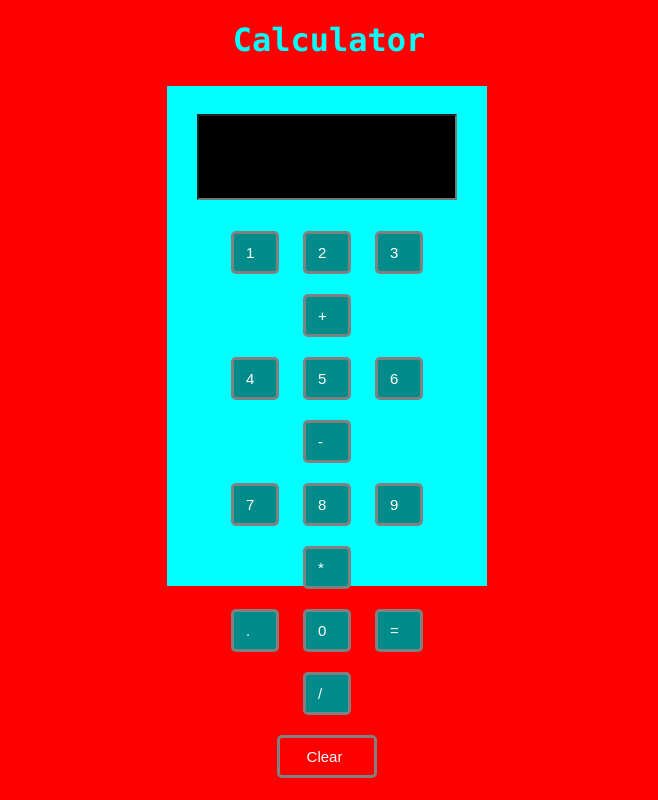
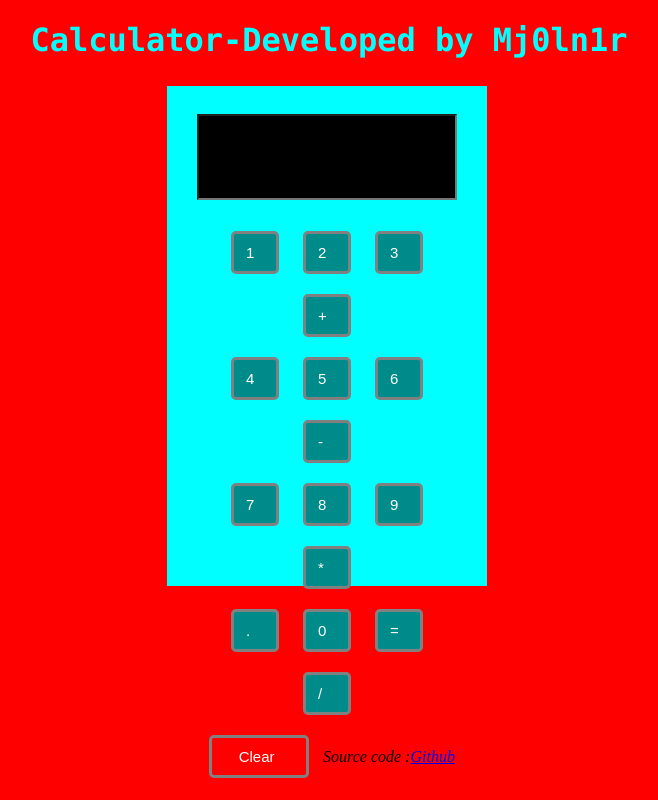
Before and after one commit to TheMj0ln1r/Calculator-Validations-Web-Page, a plain HTML site: page index.html in a window 1280 px wide. Shown: the whole page, without its empty margins (311-969 px from the left). Drawn offline with Linux system fonts and the light colour scheme.

Commit message:
First Change

```diff
--- a/index.html
+++ b/index.html
@@ -26,7 +26,7 @@
 	<script type="text/javascript" src="script.js" defer></script>
 </head>
 <body>
-	<h1>Calculator</h1>
+	<h1>Calculator-Developed by Mj0ln1r</h1>
 	<div class="super">
 		<div class="parent">
 			<form>
@@ -53,6 +53,7 @@
 					<input class ="same" type="button" value="/" onclick="display('/')">
 					<br>
 					<input id="clr" type="button" value="Clear" onclick="display('')">
+					<i>Source code :<a  href = "https://github.com/Charan-Nomula/Calculator-Validations-Web-Page/" target="_blank">Github</a></i>
 				</center>
 			</form>
 		</div>
```
